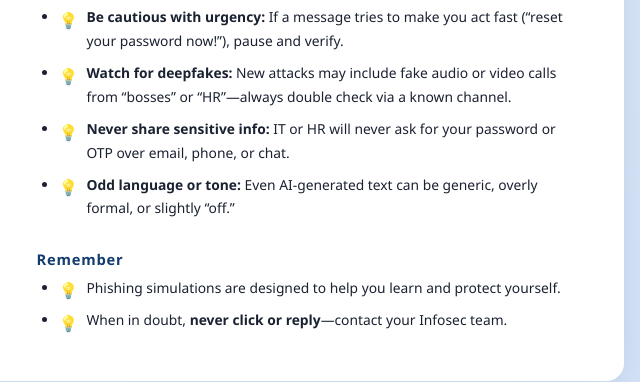
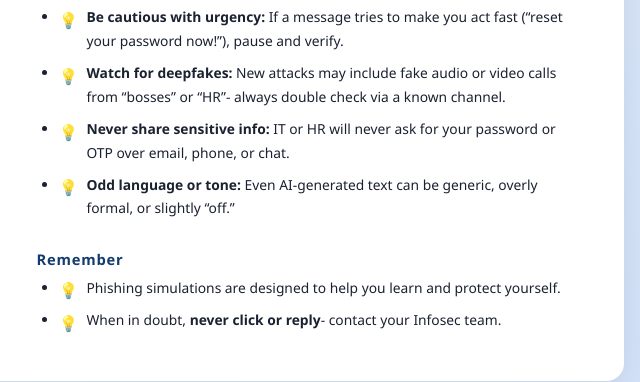
Before and after one commit to nabfid-awareness/Phish, a plain HTML site: page index.html in a window 1280 px wide. Shown: the part 399-781 px from the top of the page, 539-1179 px from the left. Drawn offline with Linux system fonts and the light colour scheme.

Commit message:
Update index.html

```diff
--- a/index.html
+++ b/index.html
@@ -266,14 +266,14 @@
         <li><b>Look before you click:</b> Hover over links and check the actual web address (URL). Watch for misspellings or unusual domains.</li>
         <li><b>AI-crafted threats:</b> Attackers use AI to generate realistic emails and even clone real login pages. Stay vigilant for subtle errors or unexpected messages.</li>
         <li><b>Be cautious with urgency:</b> If a message tries to make you act fast (“reset your password now!”), pause and verify.</li>
-        <li><b>Watch for deepfakes:</b> New attacks may include fake audio or video calls from “bosses” or “HR”—always double check via a known channel.</li>
+        <li><b>Watch for deepfakes:</b> New attacks may include fake audio or video calls from “bosses” or “HR”- always double check via a known channel.</li>
         <li><b>Never share sensitive info:</b> IT or HR will never ask for your password or OTP over email, phone, or chat.</li>
         <li><b>Odd language or tone:</b> Even AI-generated text can be generic, overly formal, or slightly “off.”</li>
       </ul>
       <div class="section-title" style="margin-top: 36px;">Remember</div>
       <ul>
         <li>Phishing simulations are designed to help you learn and protect yourself.</li>
-        <li>When in doubt, <b>never click or reply</b>—contact your Infosec team.</li>
+        <li>When in doubt, <b>never click or reply</b>- contact your Infosec team.</li>
       </ul>
     </div>
   </div>
```
